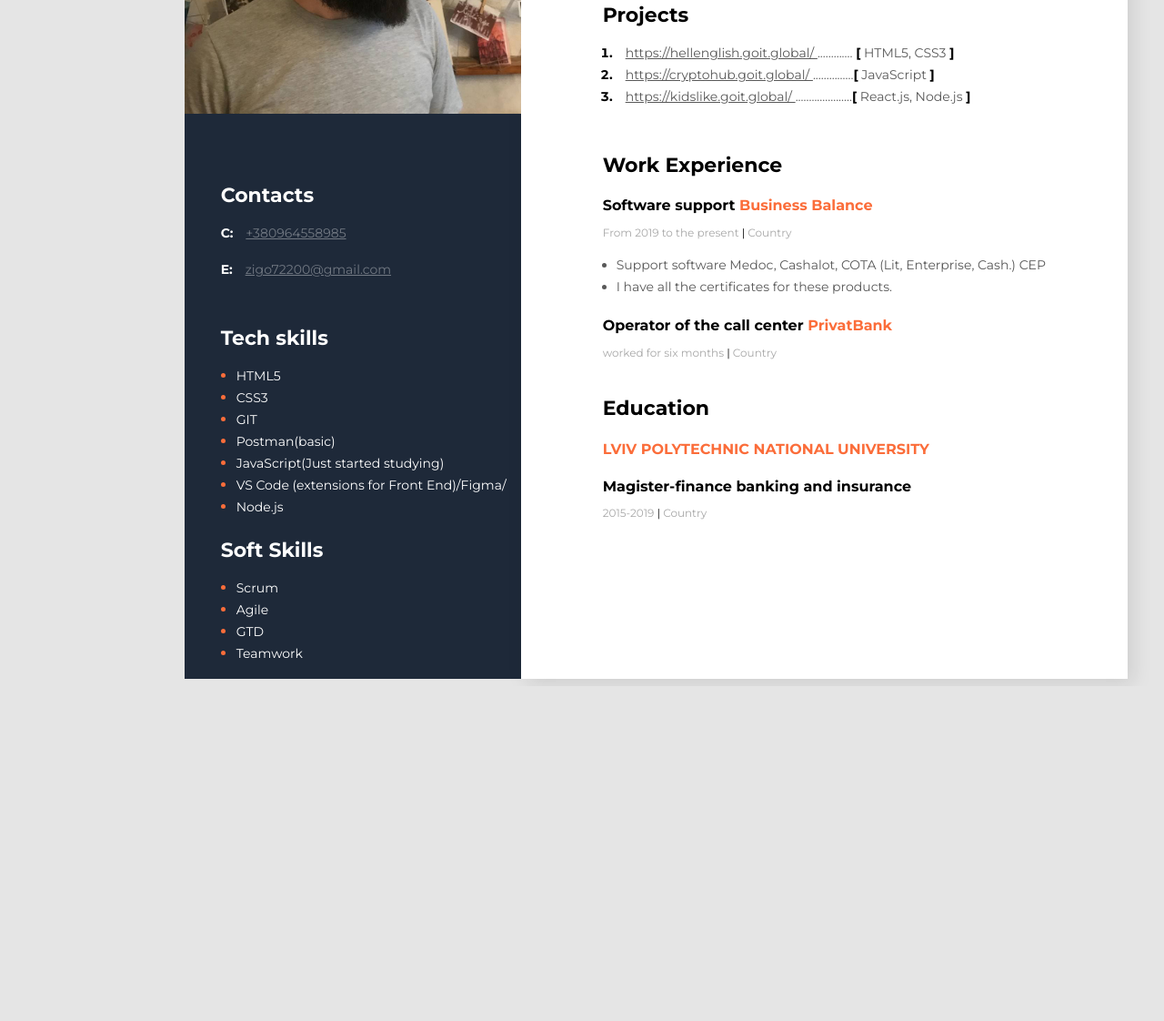
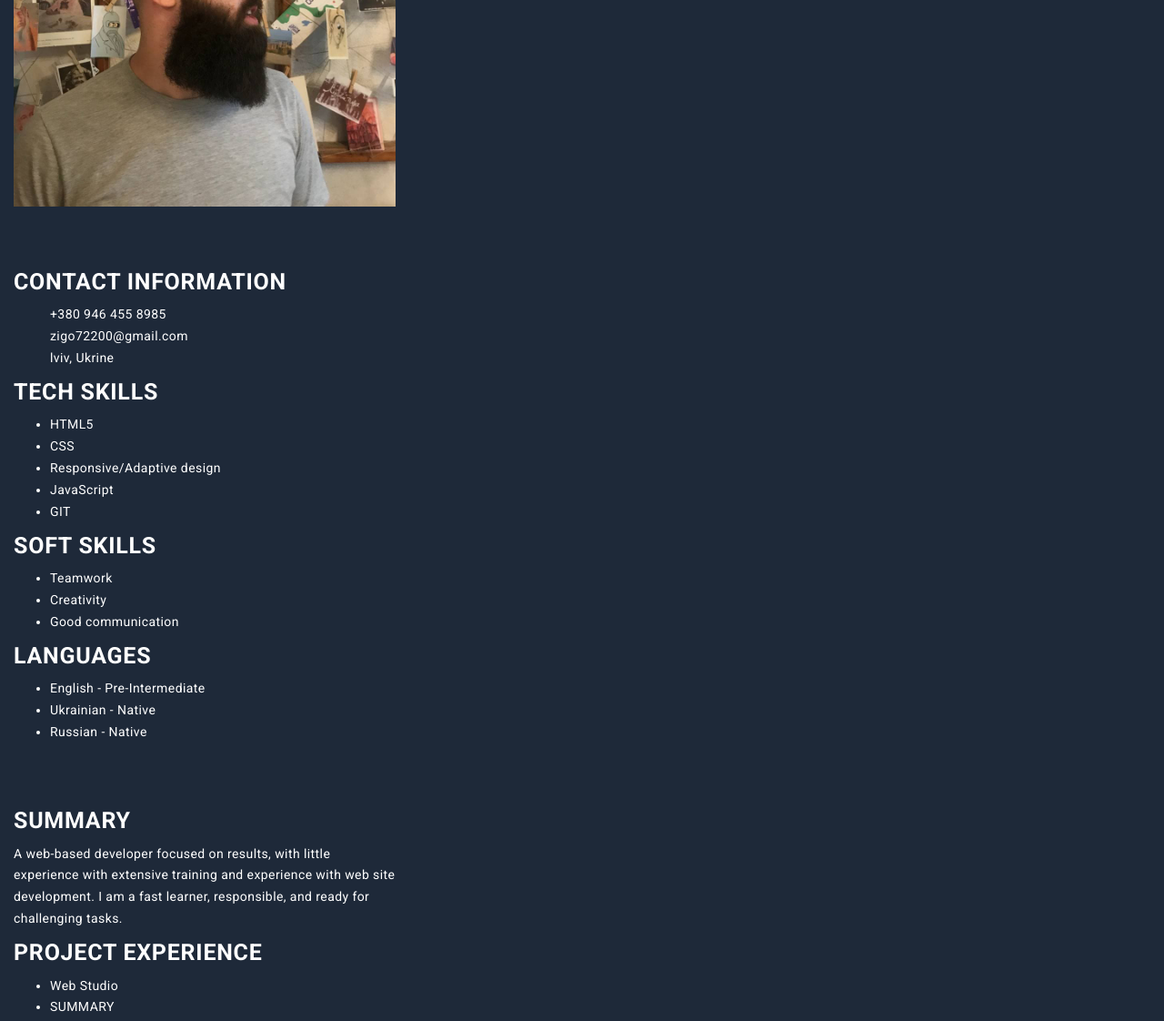
Before and after one commit to zigo72200/SUMMARY, a plain HTML site: page index.html in a window 1280 px wide. Shown: the part 416-1538 px from the top of the page at 91% size. Before the commit the page ends 1170 px from the top, so only its background shows below. Drawn offline with nearby package versions, Linux system fonts and the light colour scheme.

Commit message:
мобільна версія

```diff
--- /dev/null
+++ b/css/style.css
@@ -0,0 +1,73 @@
+:root {
+  --color-text-phone: #ffffff;
+  --color-taitle: #212121;
+  --color-text-decstop: #595959;
+  --back-color: #1e2939;
+}
+
+body {
+  color: var(--color-text-phone);
+  font-family: "Roboto", sans-serif;
+  font-size: 14px;
+  line-height: 1.71;
+  letter-spacing: 0.03em;
+  background-color: var(--back-color);
+}
+
+h1,
+h2,
+h3,
+h4,
+h5,
+h6 {
+  margin-top: 0;
+  margin-bottom: 10px;
+}
+
+p {
+  margin-top: 0px;
+  margin-bottom: 10px;
+}
+
+ul {
+  margin: 0;
+}
+
+li:last-child {
+  margin-bottom: 10px;
+}
+
+.contact,
+.contact a {
+  text-decoration: none;
+  list-style: none;
+  color: var(--color-text);
+}
+.container {
+  width: 450px;
+  padding-left: 15px;
+  padding-right: 15px;
+  padding-bottom: 60px;
+}
+
+.taitl {
+  font-weight: bold;
+  font-size: 25px;
+  line-height: 1.17;
+  letter-spacing: 0.03em;
+}
+
+.taitl-smol {
+  font-weight: bold;
+  font-size: 15px;
+  line-height: 1.17;
+  letter-spacing: 0.03em;
+}
+
+.me {
+  margin-bottom: 20px;
+}
+
+.me h1 {
+  margin-bottom: 10px;
+}
--- a/index.html
+++ b/index.html
@@ -4,173 +4,138 @@
     <meta charset="UTF-8">
     <meta http-equiv="X-UA-Compatible" content="IE=edge">
     <meta name="viewport" content="width=device-width, initial-scale=1.0">
+    <title>Resume</title>
+    <link rel="stylesheet" href="https://cdnjs.cloudflare.com/ajax/libs/modern-normalize/1.1.0/modern-normalize.min.css"
+        integrity="sha512-wpPYUAdjBVSE4KJnH1VR1HeZfpl1ub8YT/NKx4PuQ5NmX2tKuGu6U/JRp5y+Y8XG2tV+wKQpNHVUX03MfMFn9Q=="
+        crossorigin="anonymous" referrerpolicy="no-referrer" />
+    <link rel="stylesheet" href="./css/style.css">
     <link rel="preconnect" href="https://fonts.googleapis.com">
     <link rel="preconnect" href="https://fonts.gstatic.com" crossorigin>
-    <link href="https://fonts.googleapis.com/css2?family=Montserrat:wght@400;700&display=swap" rel="stylesheet">
-    <link rel="stylesheet" href="styles/styles.css">
-    <title>Resume</title>
+    <link href="https://fonts.googleapis.com/css2?family=Raleway:wght@700&family=Roboto:wght@400;500;700;900&display=swap"
+        rel="stylesheet">
+    </head>
 </head>
 <body>
-<!--Main-->
-<main class="main">
-    <!--Main content-->
-    <div class="main-content">
-        <!--about user-->
-        <section class="about">
-            <h2 class="about-positito">Front-End Developer</h2>
-            <h1 class="about-name">Viktor Bloshko</h1>
-            <p class="about-description">
-                A web-based developer focused on results, with little
-                experience with extensive training and experience
-                with web site development.
-                At the moment I am mastering courses on full-stack development (HTML,CSS,JavaScript,React,NJs).
-            </p>
-        </section>
-        <!--Projects-->
-        <section class="projects">
-            <h3 class="title">Projects</h3>
-            <ol class="projects-list">
-                <li class="projects-itrm">
-                    <span class="profect">
-                    <a href="https://hellenglish.goit.global/" class="project-link">https://hellenglish.goit.global/ </a>
-                    ............. <span class="project-bracket">[</span> HTML5, CSS3 <span class="project-bracket">]</span>
-                     </span>
-                </li>
-                <li class="projects-itrm">
-                    <span class="profect">
-                    <a href="https://cryptohub.goit.global/" class="project-link">https://cryptohub.goit.global/ </a>
-                    ...............<span class="project-bracket">[</span> JavaScript <span class="project-bracket">]</span>
-                </span>
-                </li>
-                <li class="projects-itrm">
-                    <span class="profect">
-                    <a href="https://kidslike.goit.global/" class="project-link">https://kidslike.goit.global/ </a>
-                    .....................<span class="project-bracket">[</span> React.js, Node.js <span class="project-bracket">]</span>
-                     </span>
-                </li>
-            </ol>
-
-        </section>
-        <!--Work-->
-        <section class="work">
-            <h3 class="title">
-                Work Experience
-            </h3>
-            <!--Company 1-->
-            <section>
-                <h4 class="work-position">
-                    Software support <span class="organization">Business Balance</span>
-                 </h4>
-                <p class="period">
-                    From 2019 to the present  <span class="line">|</span>    Country
+    <section class="">
+        <div class="container">
+            <div class="me">
+                <h1 class="taitl">Bloshko Viktor</h1>
+                <p>Front-end Developer</p>
+            </div>
+            <img src="./img/test2.jpg" alt="Bloshko Viktor Foto" width="100%">
+        </div>
+    </section>
+    <section>
+        <div class="container">
+            <div>
+                <h2 class="taitl">
+                    CONTACT
+                    INFORMATION
+                </h2>
+                <ul class="contact">
+                    <li><a href="tel:+3809464558985">+380 946 455 8985</a></li>
+                    <li><a href="mailo:zigo72200@gmail.com">zigo72200@gmail.com</a></li>
+                    <li>lviv, Ukrine</li>
+                </ul>
+            </div>
+            <div>
+                <h2 class="taitl">TECH SKILLS</h2>
+                <ul>
+                    <li>HTML5</li>
+                    <li>CSS</li>
+                    <li>Responsive/Adaptive design</li>
+                    <li>JavaScript</li>
+                    <li>GIT</li>
+                </ul>
+            </div>
+            <div>
+                <h2 class="taitl">SOFT SKILLS</h2>
+                <ul>
+                    <li>Teamwork</li>
+                    <li>Creativity</li>
+                    <li>Good communication</li>
+                </ul>
+            </div>
+            <div>
+                <h2 class="taitl">LANGUAGES</h2>
+                <ul>
+                    <li>English - Pre-Intermediate</li>
+                    <li>Ukrainian - Native</li>
+                    <li>Russian - Native</li>
+                </ul>
+            </div>
+        </div>
+    </section>
+    <section>
+       <div class="container">
+            <div>
+                <h2 class="taitl">SUMMARY</h2>
+                <p>
+                    A web-based developer focused on results, with little
+                    experience with extensive training and experience
+                    with web site development.
+                    I am a fast learner,
+                    responsible, and ready for challenging tasks.
                 </p>
-                <ul class="work-list">
-                    <li class="work-list-item">
-                    Support software Medoc, Cashalot, COTA (Lit, Enterprise, Cash.) CEP
-                    </li>
-                    <li class="work-list-item">
-                        I have all the certificates for these products.
-                    </li>
+            </div>
+            <div>
+                <h2 class="taitl">PROJECT EXPERIENCE</h2>
+                <ul>
+                    <li>Web Studio</li>
+                    <li>SUMMARY</li>
                 </ul>
-            </section>
-            <!--Company 2-->
-            <section>
-                  <h4 class="work-position">
-                    Operator of the call center <span class="organization" >PrivatBank</span>
-                 </h4>
-                <p class="period">
-                    worked for six months  <span class="line">|</span>    Country
-                </p>
-            </section>
-        </section>
-         <!--Education-->
-        <section class="education">
-        <h3 class="title">
-            Education
-        </h3>
-            <h4 class="education-position">
-                LVIV POLYTECHNIC NATIONAL UNIVERSITY
-            </h4>
-            <h4 class="education-faculty">
-                Мagister-finance banking and insurance
-            </h4>
-            <p class="period">
-                2015-2019   <span class="line">|</span>    Country
-            </p>
-        </section>
-    </div>
-    <!--Sidebar-->
-   <aside class="sidebar">
-       <img src="img/test2.jpg" alt="user photo"  class="photo">
-           <!--Contacts-->
-            <section class="contacts">
-           <h3 class="sidebar-titel">
-            Contacts
-           </h3>
-              <p>
-                  <span class="contact-type">
-                    C:
-                  </span>
-                 <a href="tel:+380964558985" class="contact-link">+380964558985</a>
-              </p>
-              <p>
-                  <span class="contact-type">
-                    E:
-                  </span>
-                 <a href="mailto:zigo72200@gmail.com" class="contact-link">zigo72200@gmail.com</a>
-              </p>
-           </section>
-           <!--Tech skills-->
-           <section class="tech-skills">
-               <h3 class="sidebar-titel">
-                Tech skills
-               </h3>
-               <ul class="tech-skills-list">
-                   <li class="tech-skills-item">
-                    <span class="tech-skills-text">HTML5</span>
-                   </li>
-                   <li class="tech-skills-item">
-                    <span class="tech-skills-text">CSS3</span>
-                   </li>
-                   <li class="tech-skills-item">
-                    <span class="tech-skills-text">GIT</span>
-                   </li>
-                   <li class="tech-skills-item">
-                    <span class="tech-skills-text">Postman(basic)</span>
-                   </li>
-                   <li class="tech-skills-item">
-                    <span class="tech-skills-text">JavaScript(Just started studying)</span>
-                   </li>
-                   <li class="tech-skills-item">
-                    <span class="tech-skills-text">VS Code (extensions for Front
-                    End)/Figma/</span>
-                   </li>
-                   <li class="tech-skills-item">
-                    <span class="tech-skills-text">Node.js</span>
-                   </li>
-               </ul>
-           </section>
-           <!--Soft Skills-->
-           <section class="soft-skills">
-               <h3 class="sidebar-titel">
-                   Soft Skills
-                </h3>
-               <ul class="soft-skills-list">
-                   <li class="soft-skills-item">
-                    <span class="soft-skills-text">Scrum</span>
-                   </li>
-                   <li class="soft-skills-item">
-                    <span class="soft-skills-text">Agile</span>
-                   </li>
-                   <li class="soft-skills-item">
-                    <span class="soft-skills-text">GTD</span>
-                   </li>
-                   <li class="soft-skills-item">
-                    <span class="soft-skills-text">Teamwork</span>
-                   </li>
-               </ul>
-           </section>
-   </aside>
-</main>
+            </div>
+            <div>
+                <h2 class="taitl">WORK EXPERIENCE</h2>
+                <div>
+                    <h3 class="taitl-smol">Software support</h3>
+                    <p>Business Balance 2019-nav</p>
+                    <ul>
+                        <li></li>
+                        <li></li>
+                        <li></li>
+                        <li></li>
+                    </ul>
+                </div>
+                <div>
+                    <h3 class="taitl-smol">Sales consultant</h3>
+                    <p>Retromagaz 2018-20219</p>
+                    <ul>
+                        <li></li>
+                        <li></li>
+                        <li></li>
+                        <li></li>
+                    </ul>
+                </div>
+                <h3 class="taitl-smol">Operator of the call center</h3>
+                <p>PrivatBank 2017-2019</p>
+                <ul>
+                    <li></li>
+                    <li></li>
+                    <li></li>
+                    <li></li>
+                </ul>
+            </div>
+            <div cl>
+                <h2 class="taitl">EDUCATION</h2>
+                <div>
+                    <h3 class="taitl-smol">LVIV POLYTECHNIC NATIONAL UNIVERSITY</h3>
+                    <p>2015-2019</p>
+                    <p>Мagister-finance banking and insurance</p>
+                </div>
+                <div>
+                    <h3 class="taitl-smol">Kolomyia Polytechnic College "LVIV POLYTECHNIC"</h3>
+                    <p>2012-2015</p>
+                    <p>Junior Specialist finance</p>
+                </div>
+            </div>
+            <div>
+                <h2 class="taitl">ADDITIONAL EDUCATION</h2>
+                <h3 class="taitl-smol">IT School GoIT</h3>
+                <p>2021-nav</p>
+                <p>Full Stack Developer</p>
+            </div>
+       </div>
+    </section>
 </body>
 </html>
--- a/styles/styles.css
+++ /dev/null
@@ -1,244 +0,0 @@
-body {
-  font-family: "Montserrat", sans-serif;
-  background-color: #e5e5e5;
-}
-
-/* Main styles */
-.main {
-  display: flex;
-  flex-direction: row-reverse;
-  width: 1200px;
-  margin: 0 auto;
-}
-.main-content {
-  background-color: #ffffff;
-  box-shadow: 6px 6px 20px rgba(0, 0, 0, 0.1);
-  padding: 105px 90px;
-}
-/* about styles */
-.about {
-  margin-bottom: 40px;
-}
-
-.about-positito {
-  font-style: normal;
-  font-weight: bold;
-  font-size: 14px;
-  line-height: 17px;
-  color: #000000;
-  margin-bottom: 20px;
-}
-
-.about-name {
-  font-style: normal;
-  font-weight: bold;
-  font-size: 45px;
-  line-height: 55px;
-  color: #000000;
-  margin-bottom: 25px;
-}
-
-.about-description {
-  font-family: Montserrat;
-  font-style: normal;
-  font-weight: normal;
-  font-size: 14px;
-  line-height: 24px;
-  color: #595959;
-  width: 400px;
-}
-
-/* Projects */
-.projects {
-  margin-bottom: 50px;
-}
-
-.title {
-  font-style: normal;
-  font-weight: bold;
-  font-size: 22px;
-  line-height: 27px;
-  color: #000000;
-  margin-bottom: 10px;
-}
-.projects-list {
-  padding: 0;
-  margin-left: 15px;
-}
-
-.projects-itrm {
-  font-style: normal;
-  font-weight: bold;
-  font-size: 14px;
-  line-height: 24px;
-  color: #000000;
-}
-
-.profect,
-.project-link {
-  font-style: normal;
-  font-weight: normal;
-  font-size: 14px;
-  line-height: 24px;
-  color: #595959;
-}
-
-.project-link {
-  margin-left: 10px;
-}
-
-.project-bracket {
-  font-style: normal;
-  font-weight: bold;
-  font-size: 14px;
-  line-height: 24px;
-  color: #000000;
-}
-
-/* Work */
-
-.work-position {
-  font-style: normal;
-  font-weight: bold;
-  font-size: 16px;
-  line-height: 20px;
-  color: #000000;
-  margin-bottom: 10px;
-}
-
-.organization,
-.education-position {
-  font-style: normal;
-  font-weight: bold;
-  font-size: 16px;
-  line-height: 20px;
-  color: #fb6d3a;
-}
-
-.period {
-  font-style: normal;
-  font-weight: normal;
-  font-size: 12px;
-  line-height: 15px;
-  color: #a8a8a8;
-  margin-bottom: 10px;
-}
-.line {
-  font-style: normal;
-  font-weight: normal;
-  font-size: 12px;
-  line-height: 15px;
-  color: #000000;
-}
-
-.work {
-  margin-bottom: 40px;
-}
-
-.work-list {
-  padding: 0;
-  margin-left: 15px;
-}
-
-.work-list-item {
-  font-style: normal;
-  font-weight: normal;
-  font-size: 14px;
-  line-height: 24px;
-  color: #595959;
-}
-
-/* Education */
-
-.education {
-  padding-bottom: 10px;
-}
-
-.education-faculty {
-  margin-bottom: 10px;
-}
-
-/* sidebar styles */
-.sidebar {
-  background-color: #1e2939;
-  padding-top: 40px;
-  width: 370px;
-}
-
-.photo {
-  width: 370px;
-  margin-bottom: 50px;
-}
-
-.sidebar-titel {
-  color: #ffffff;
-  font-style: normal;
-  font-weight: bold;
-  font-size: 22px;
-  line-height: 27px;
-  margin-bottom: 10px;
-}
-.contacts,
-.tech-skills {
-  margin-left: 40px;
-}
-.contacts {
-  margin-bottom: 50px;
-}
-.contact-type {
-  font-style: normal;
-  font-weight: bold;
-  font-size: 14px;
-  line-height: 24px;
-  color: #ffffff;
-  margin-right: 10px;
-}
-.contact-link {
-  font-style: normal;
-  font-weight: normal;
-  font-size: 14px;
-  line-height: 24px;
-  color: #727983;
-}
-.tech-skills {
-  margin-bottom: 45;
-}
-
-.tech-skills-list {
-  color: #ffffff;
-  padding: 0;
-  margin-left: 17px;
-}
-.tech-skills-item {
-  color: #fb6d3a;
-}
-
-.tech-skills-text {
-  color: #ffffff;
-  font-style: normal;
-  font-weight: normal;
-  font-size: 14px;
-  line-height: 24px;
-}
-
-.soft-skills {
-  margin-left: 40px;
-}
-
-.soft-skills-list {
-  color: #ffffff;
-  padding: 0;
-  margin-left: 17px;
-}
-
-.soft-skills-item {
-  color: #fb6d3a;
-}
-
-.soft-skills-text {
-  font-style: normal;
-  font-weight: normal;
-  font-size: 14px;
-  line-height: 24px;
-  color: #ffffff;
-}
```
Also changed, not shown: 1 other file.
